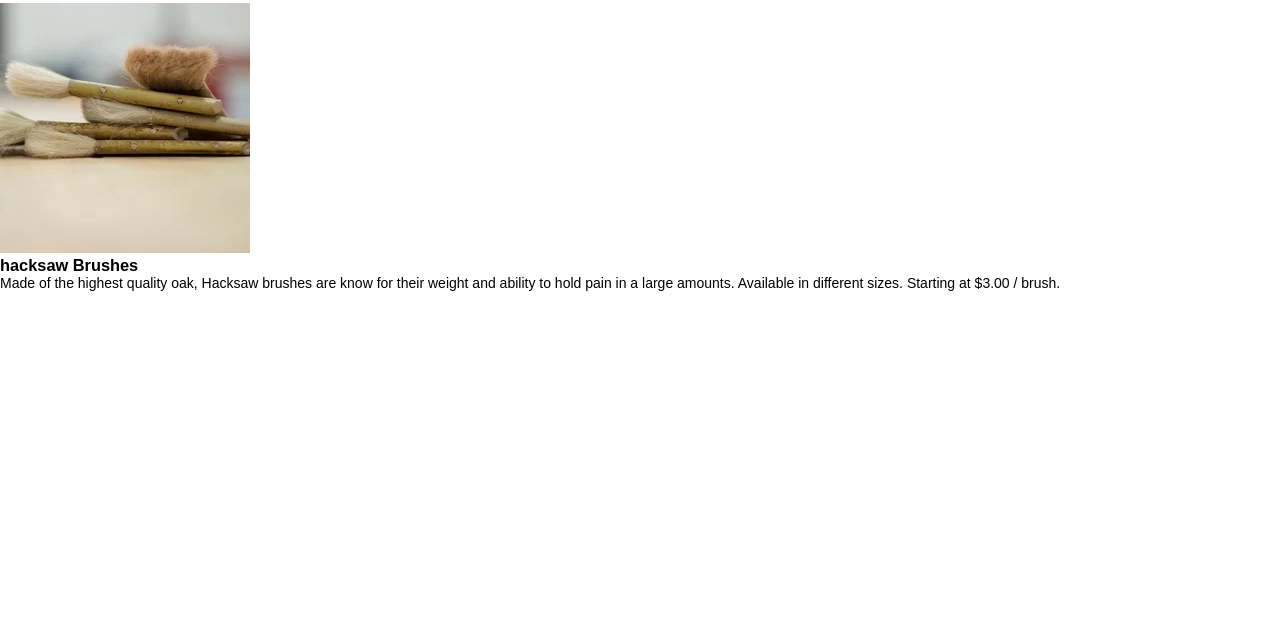
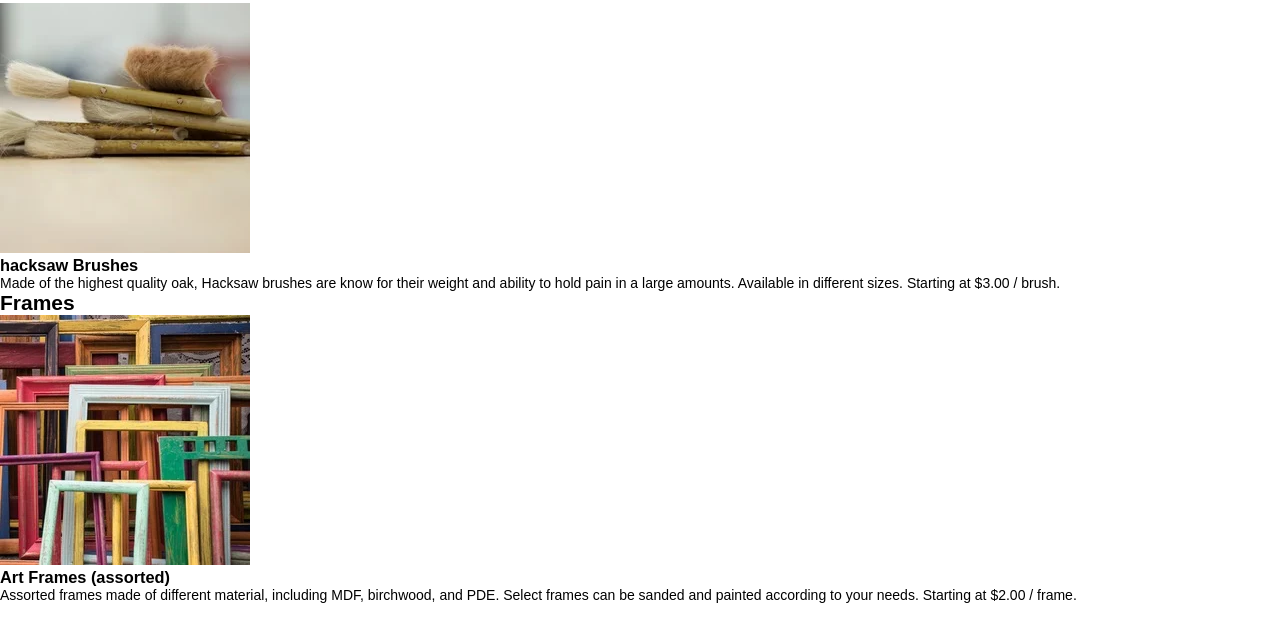
Before and after one commit to JayleneD2/DasmotosArtsAndCraft, a plain HTML site: page index.html in a window 1280 px wide. Shown: the part 69-710 px from the top of the page. Drawn offline with Linux system fonts and the light colour scheme; files whose address does not match are found by name.

Commit message:
Added Frames section with image and caption

```diff
--- a/index.html
+++ b/index.html
@@ -19,7 +19,6 @@
                 <figcaption>
                     <h3>hacksaw Brushes</h3>
                 </figcaption>
-                <figcaption>
                     <figcaption>
                         Made of the highest quality oak, Hacksaw brushes are know for their weight and ability to hold pain in a large amounts. Available in different sizes.
                         <span>
@@ -27,11 +26,26 @@
                         </span>
                     </figcaption>
                 </figure>
+                </section>
+
+                <section id="frames">
+                    <h2>Frames</h2>
+                <figure>
+                        <img src="Resources\images\frames.webp">
+                        <figcaption>
+                            <h3>Art Frames (assorted)</h3>
+                        </figcaption>
+                        Assorted frames made of different material, including MDF, birchwood, and PDE. Select frames can be sanded
+                    and painted according to your needs.
+                    <span>
+                        Starting at $2.00 / frame.
+                    </span>
+                    </figcaption>
+                </figure>
+
+                </section>
 
 
-
-
-            </figure>
 
 
 
```
